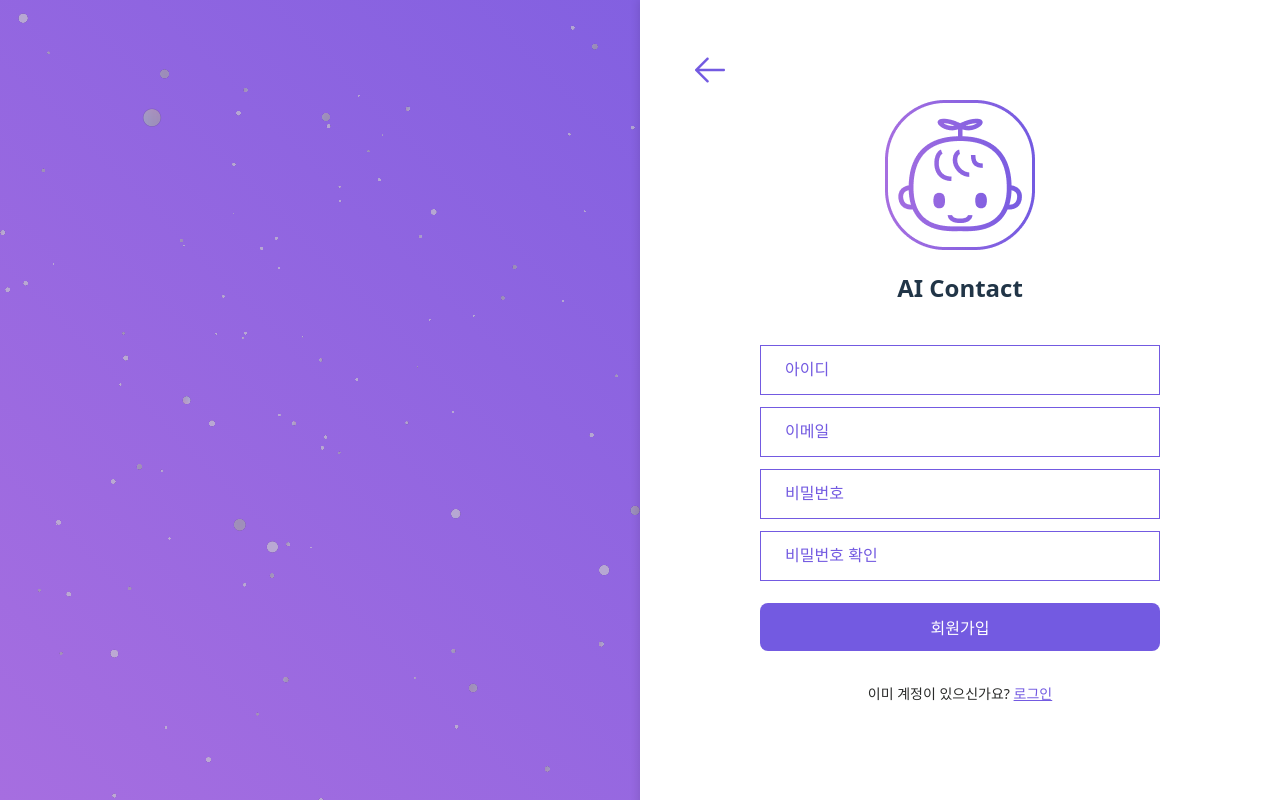
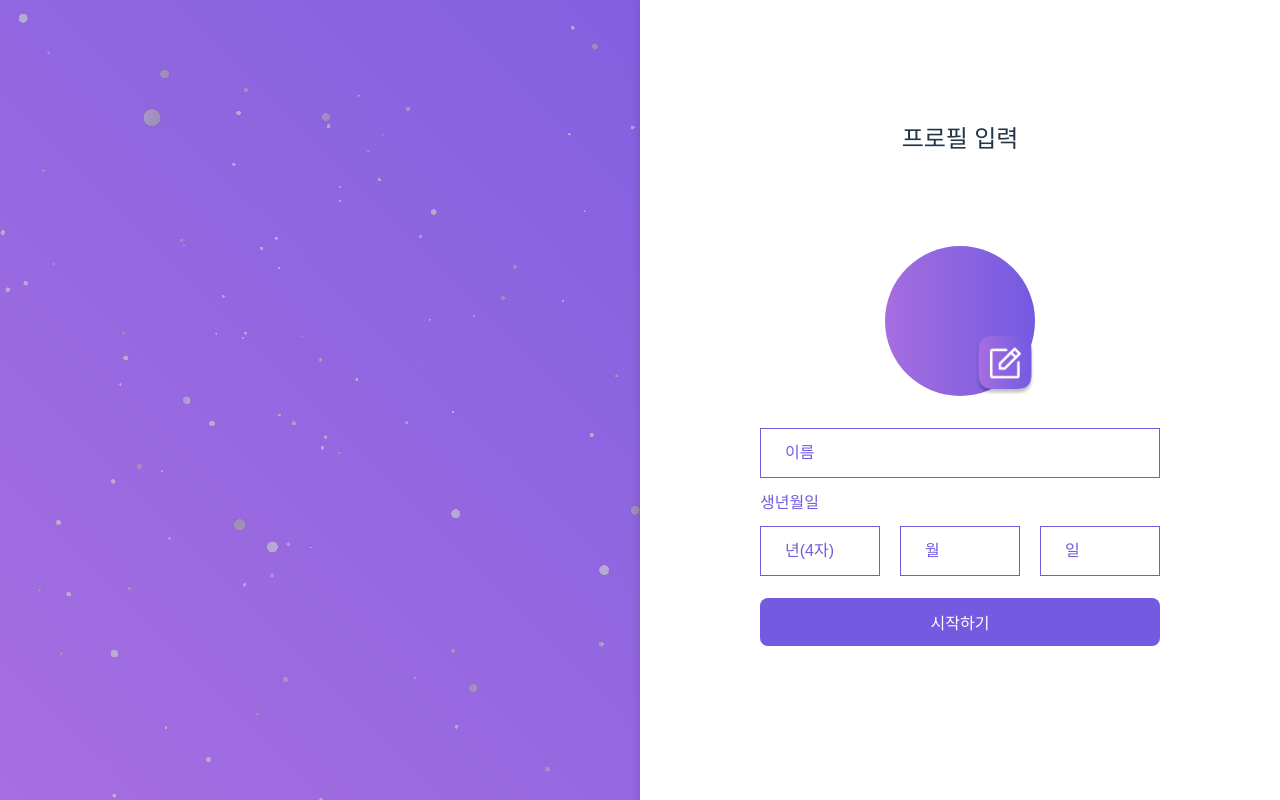
Before and after one commit to Spinichi/AIContact, a React (Vite) app in the folder AI_Contact_FE/: page /AuthPage in a window 1280 px wide. Both pictures are taken after a click on the element "회원가입". Built offline with nearby package versions, Linux system fonts and the light colour scheme.

Commit message:
feat : 프로필 압력 폼 레이아웃 구현 [S13P11A702-16]

```diff
--- a/AI_Contact_FE/src/components/auth/AuthForm.tsx
+++ b/AI_Contact_FE/src/components/auth/AuthForm.tsx
@@ -3,6 +3,7 @@ import '../../styles/AuthFormPanel.css';
 import arrowLeft from '../../assets/icons/ArrowLeft.png'
 import LoginForm from './LoginForm';
 import SignUpForm from './SignUpForm';
+import ProfileForm from './ProfileForm';
 import FormTitle from './FormTitle';
 
 interface AuthFormProps {
@@ -14,13 +15,16 @@ interface AuthFormProps {
 export default function AuthForm({isSignUp, position, onFormChange} : AuthFormProps) {
     return (
         <div className={`auth-form-panel ${position}`}>
-          <LeftArrow />
-          <FormTitle />
+
             {isSignUp ? (
-              <SignUpForm onToggle={onFormChange} />
+              //<SignUpForm onToggle={onFormChange} />
+              <ProfileForm />
             ) : (
-              <LoginForm onToggle={onFormChange} />
-              // <ProfileForm />
+              <>
+                <LeftArrow />
+                <FormTitle />
+                <LoginForm onToggle={onFormChange} />
+              </>
             )}
         </div>
     );
--- a/AI_Contact_FE/src/components/auth/LoginForm.tsx
+++ b/AI_Contact_FE/src/components/auth/LoginForm.tsx
@@ -4,11 +4,11 @@ interface LoginFromProps{
 
 export default function LoginForm({onToggle} : LoginFromProps){
   return (
-    <div className="form-box">
+    <form className="form-box">
       <input type="text" placeholder="아이디" />
       <input type="password" placeholder="비밀번호" />
-      <button>로그인</button>
+      <button type="button">로그인</button>
       <p className="toggle-text">아직 회원이 아니신가요? <span onClick={onToggle}>회원가입</span></p>
-    </div>
+    </form>
   );
 }
--- /dev/null
+++ b/AI_Contact_FE/src/components/auth/ProfileForm.tsx
@@ -0,0 +1,22 @@
+import edit from '../../assets/icons/edit.png';
+
+export default function ProfileForm(){
+    return(
+        <>
+            <h2>프로필 입력</h2>
+            <form className="form-box">
+                <div className="profile">
+                    <img src={edit}  className="image-edit"/>
+                </div>
+                <input type="text" placeholder="이름" />
+                <label>생년월일</label>
+                <div className="birth">
+                    <input type="text" name="year" placeholder="년(4자)" />
+                    <input type="text" name="month" placeholder="월" />
+                    <input type="text" name="day" placeholder="일" />
+                </div>
+                <button type="button">시작하기</button>
+            </form>
+        </>
+    );
+}
--- a/AI_Contact_FE/src/components/auth/SignUpForm.tsx
+++ b/AI_Contact_FE/src/components/auth/SignUpForm.tsx
@@ -4,13 +4,13 @@ interface SignUpFormProps{
 
 export default function SignUpForm({ onToggle } : SignUpFormProps) {
   return (
-    <div className="form-box">
+    <form className="form-box">
       <input type="text" placeholder="아이디" />
       <input type="email" placeholder="이메일" />
       <input type="password" placeholder="비밀번호" />
       <input type="password" placeholder="비밀번호 확인" />
-      <button>회원가입</button>
+      <button type="button">회원가입</button> {/* 제출 방지용 */}
       <p className="toggle-text">이미 계정이 있으신가요? <span onClick={onToggle}>로그인</span></p>
-    </div>
+    </form>
   );
 }
--- a/AI_Contact_FE/src/styles/AuthFormPanel.css
+++ b/AI_Contact_FE/src/styles/AuthFormPanel.css
@@ -56,6 +56,12 @@
   cursor: pointer;
   font-size: 16px;
   margin-top: 10px;
+  transition : 0.1s ease-in-out;
+}
+
+.form-box button:hover{
+  background-color: var(--secondary);
+  box-shadow:  0px 0px 10px 1px rgb(from var(--secondary) r g b / 0.65);
 }
 
 .toggle-text {
@@ -88,3 +94,33 @@
   top : 50px;
   cursor: pointer;
 }
+
+.birth{
+  display : flex;
+  gap : 20px;
+}
+
+.birth input{
+  flex : 1;
+  width : 50px;
+}
+
+label{
+  color : var(--primary);
+}
+
+.profile{
+  width : 150px;
+  height : 150px;
+  border-radius : 50%;
+  background-image : linear-gradient(90deg, var(--secondary), var(--primary));
+  margin : 20px auto;
+}
+
+.image-edit{
+  width : 60px;
+  height : 60px;
+  position : relative;
+  top : 90px;
+  left : 90px;
+}
```
Also changed, not shown: AI_Contact_FE/src/assets/icons/edit.png (added).
